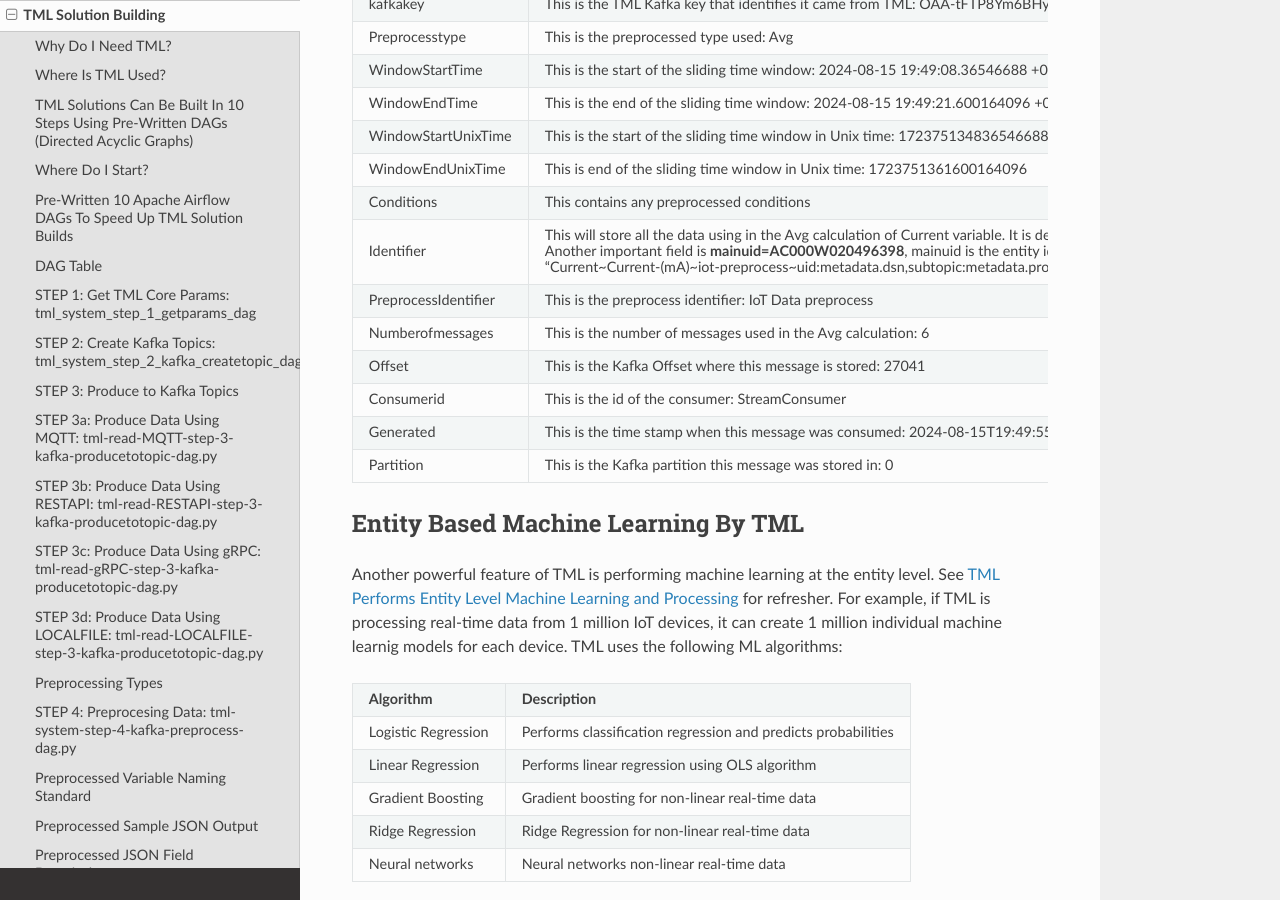
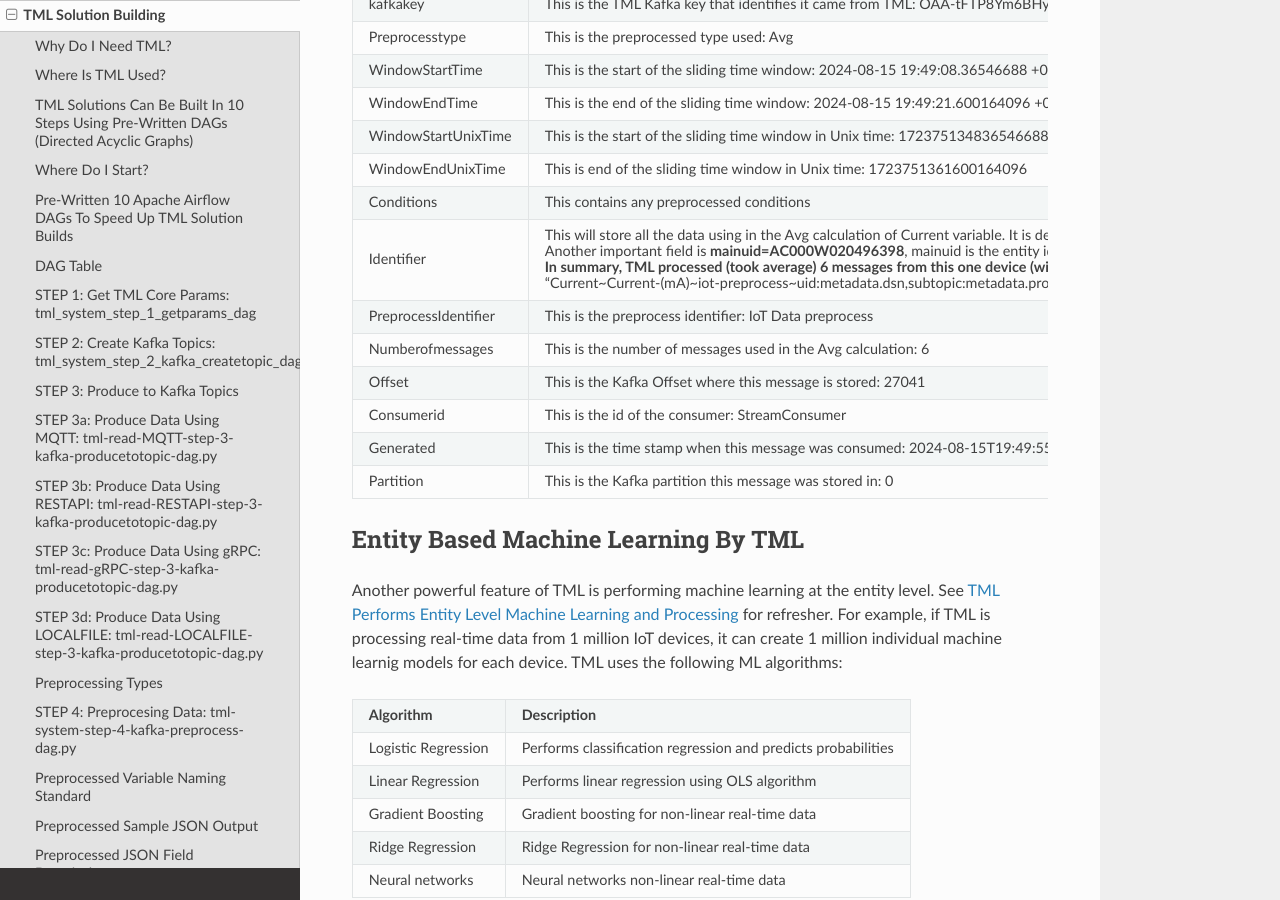
Before and after one commit to smaurice101/readthedocs, a Sphinx documentation site: the page built from docs/source/tmlbuilds.rst, in a window 1280 px wide and 900 px high, scrolled down 19662 px. Built offline with Sphinx 7.4.7 and the Read the Docs theme 2.0.0, drawn with Linux system fonts in a browser that asks for light colours.

Commit message:
Update tmlbuilds.rst

```diff
--- a/docs/source/tmlbuilds.rst
+++ b/docs/source/tmlbuilds.rst
@@ -1126,7 +1126,9 @@ Preprocessed JSON Field Descriptions
        the variable being processed (Current), and any additional information.
 
        Another important field is **mainuid=AC000W020496398**, mainuid is the entity identifier in the UID field of the Json criteria (:ref:`JSON PROCESSING`).
-       Specifically, TML processed (took average) 6 messages from this one device for Current stream.
+
+       **In summary, TML processed (took average) 6 messages from this one device (with DSN=AC000W020496398) for the Current stream, in the sliding time window
+       starting at: 2024-08-15 19:49:08, and ending at: 2024-08-15 19:49:21**
 
        "Current~Current-(mA)~iot-preprocess~uid:metadata.dsn,subtopic:metadata.property_name
        (Current), value:datapoint.value, identifier:metadata.display_name,datetime:datapoint.updated_at,:allrecords, Joinedidentifiers:
```
